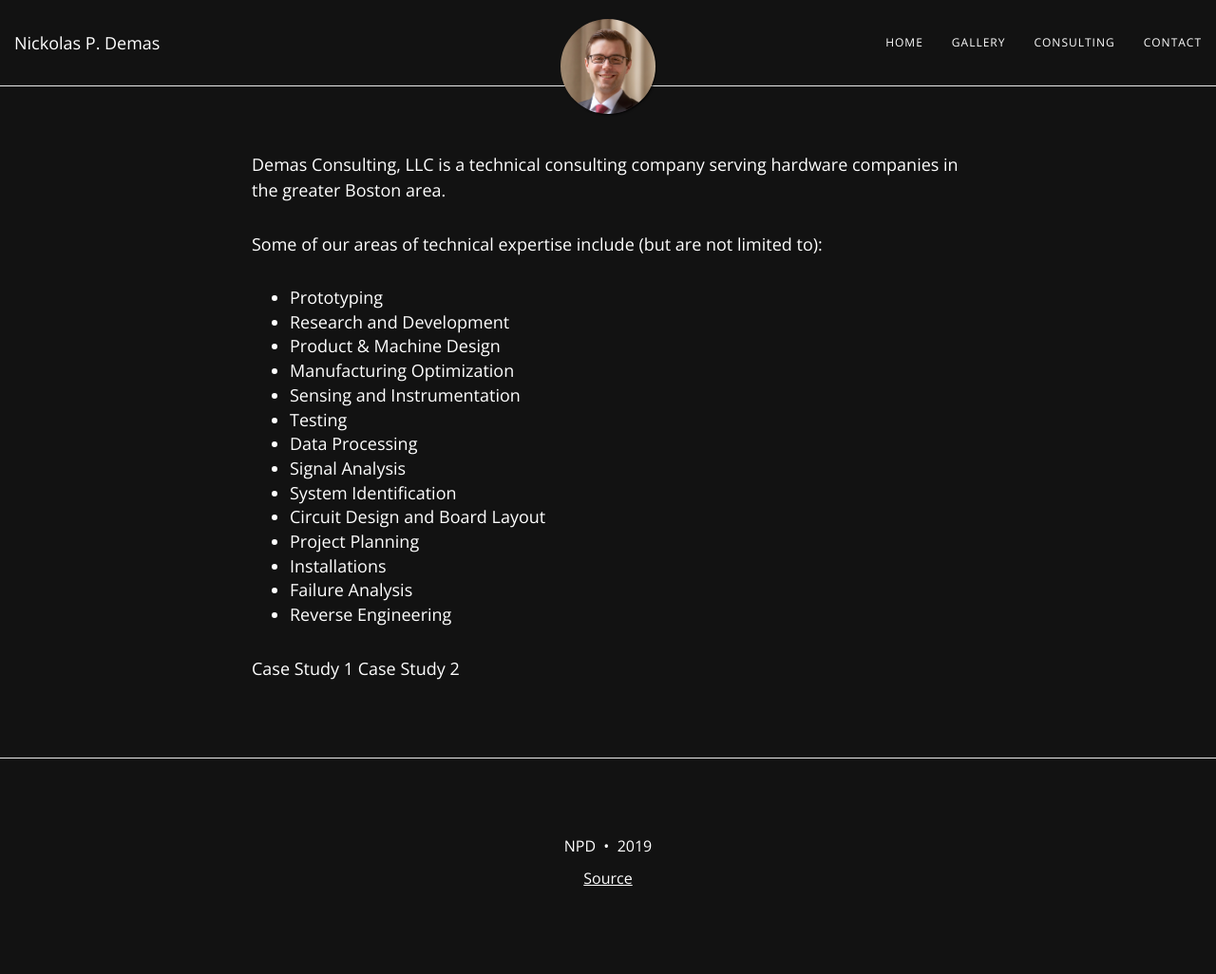
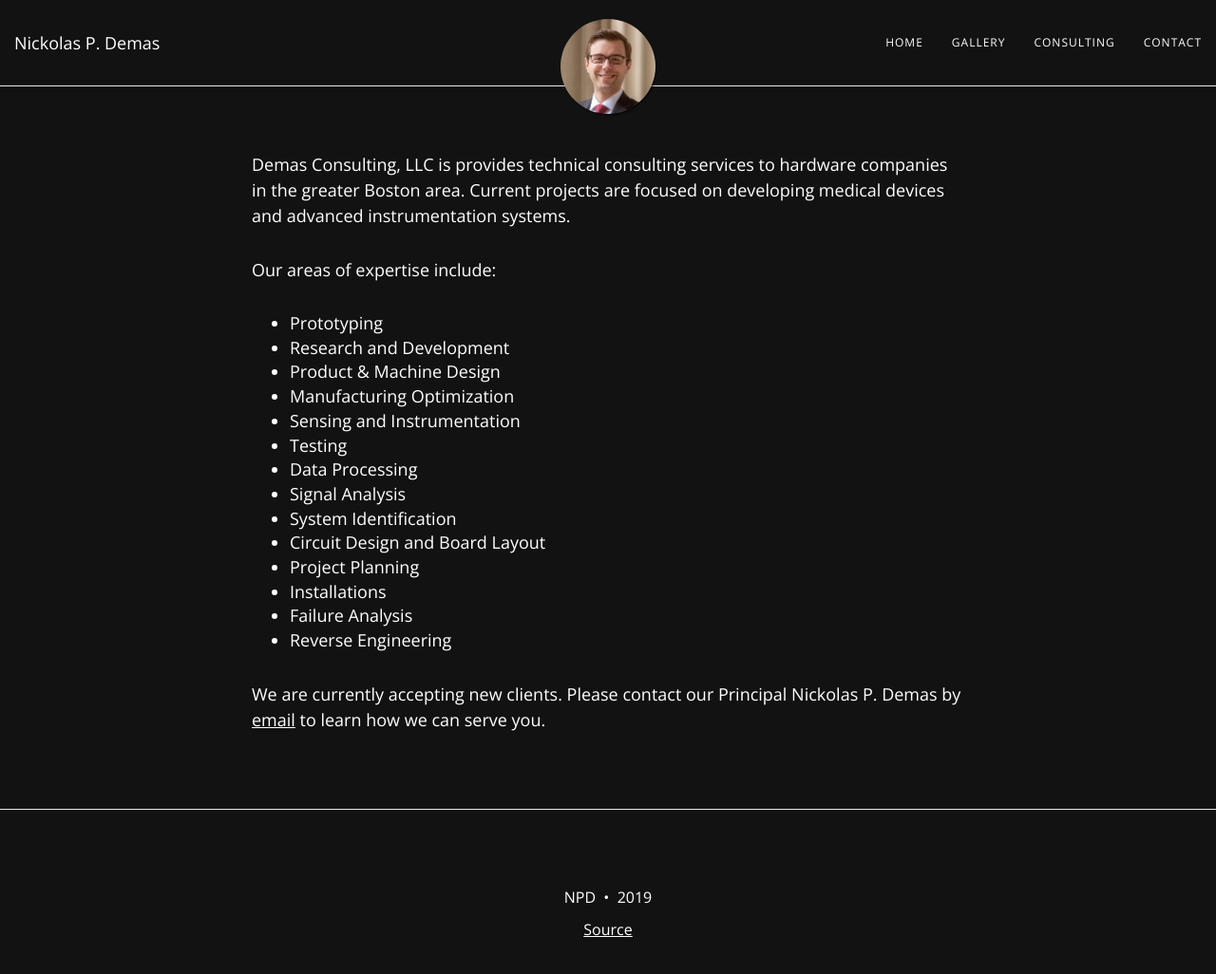
Before and after one commit to npdemas/npdemas.github.io, a Jekyll site: the page built from consulting.md, in a window 1280 px wide and 1041 px high. Shown: the top 1026 px of the window at 95% size. Built offline with Jekyll 4.4.1, drawn with Linux system fonts in a browser that asks for light colours; nearby versions of some CDN libraries.

Commit message:
Updated contact information at the bottom

```diff
--- a/consulting.md
+++ b/consulting.md
@@ -2,9 +2,9 @@
 layout: page
 ---
 
-Demas Consulting, LLC is a technical consulting company serving hardware companies in the greater Boston area.
+Demas Consulting, LLC is provides technical consulting services to hardware companies in the greater Boston area. Current projects are focused on developing medical devices and advanced instrumentation systems.
 
-Some of our areas of technical expertise include (but are not limited to):
+Our areas of expertise include:
 - Prototyping
 - Research and Development
 - Product & Machine Design
@@ -20,5 +20,4 @@ Some of our areas of technical expertise include (but are not limited to):
 - Failure Analysis
 - Reverse Engineering
 
-Case Study 1
-Case Study 2
+We are currently accepting new clients. Please contact our Principal Nickolas P. Demas by <a href="contact">email</a> to learn how we can serve you.
```
